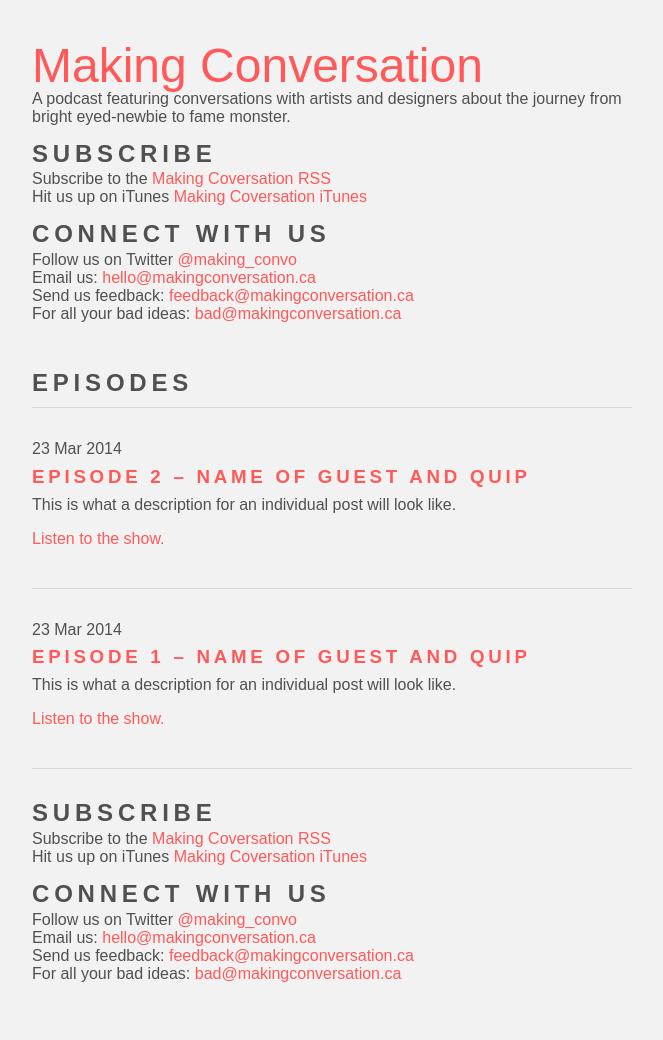
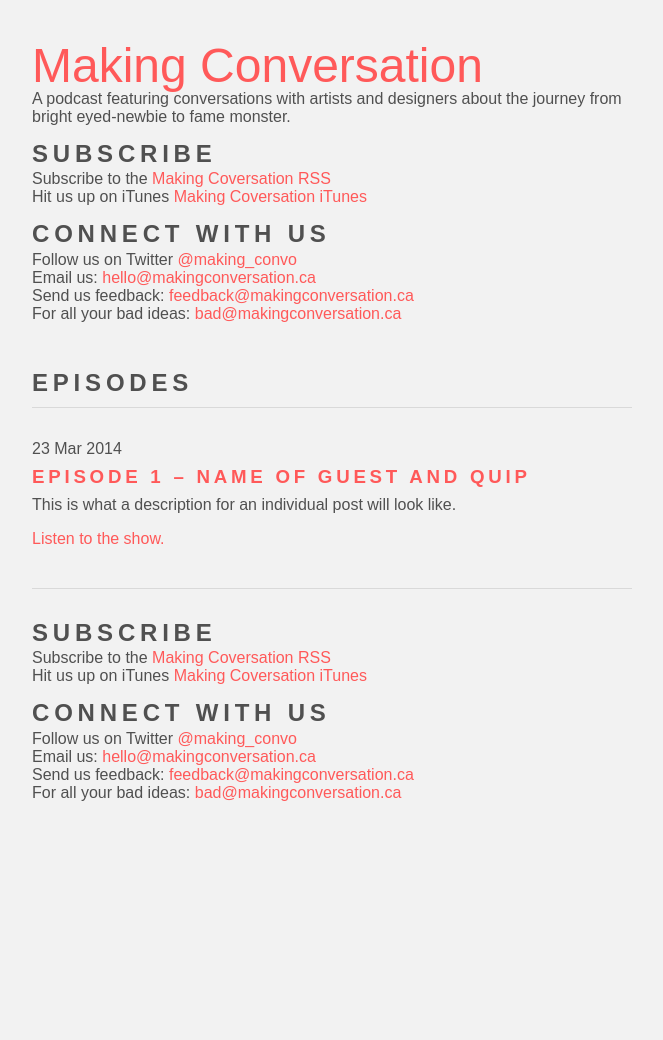
Before and after one commit to justinalm/makingconversation, a Jekyll site: the page built from index.html, in a window 1280 px wide. Shown: the whole page, without its empty margins (308-971 px from the left). Built offline with Jekyll 4.4.1, drawn with Linux system fonts in a browser that asks for light colours; after the commit the page ends 900 px from its top, so only the background shows below that.

Commit message:
Deleted Episode 2 Added Proper Categories

```diff
--- a/_posts/2014-03-23-episode-1.markdown
+++ b/_posts/2014-03-23-episode-1.markdown
@@ -7,4 +7,5 @@
 link: http://traffic.libsyn.com/makingconversation/20140201_172152.m4a
 description: This is what a description for an individual post will look like.
 ---
+
 This is what a post for an individual podcast will look like.
--- a/_posts/2014-03-24-episode-2.markdown
+++ /dev/null
@@ -1,10 +0,0 @@
----
-layout: post
-date: 2014-03-23 10:35:28
-title: "Episode 2 – Name of Guest and Quip"
-duration: 1:50
-length: 916323
-link: http://traffic.libsyn.com/makingconversation/20140201_172152.m4a
-description: This is what a description for an individual post will look like.
----
-This is what a post for an individual podcast will look like.
```
Also changed, not shown: podcast.xml (+10 -0 lines).
